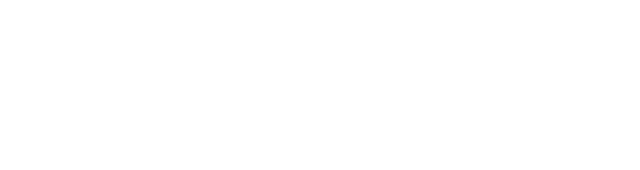
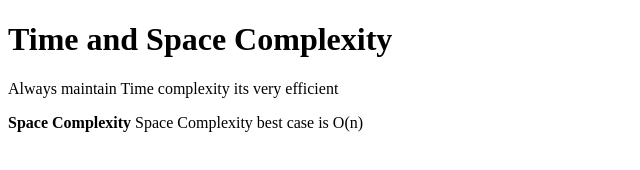
Before and after one commit to acciojob/time-and-space-complexity-thakurrahul99, a website: page main.html in a window 1280 px wide. Shown: the whole page, without its empty margins (0-640 px from the left). Drawn offline with Linux system fonts and the light colour scheme.

Commit message:
created a submission

```diff
--- a/main.html
+++ b/main.html
@@ -8,6 +8,9 @@
 
 <body>
 	<!-- the entire body must be written by student -->
+	<h1>Time and Space Complexity</h1>
+	<p>Always maintain Time complexity its very efficient</p>
+	<p><b>Space Complexity </b>Space Complexity best case is O(n)</p>
     <script type="text/javascript" src="./script.js">
 </script>
 
```
